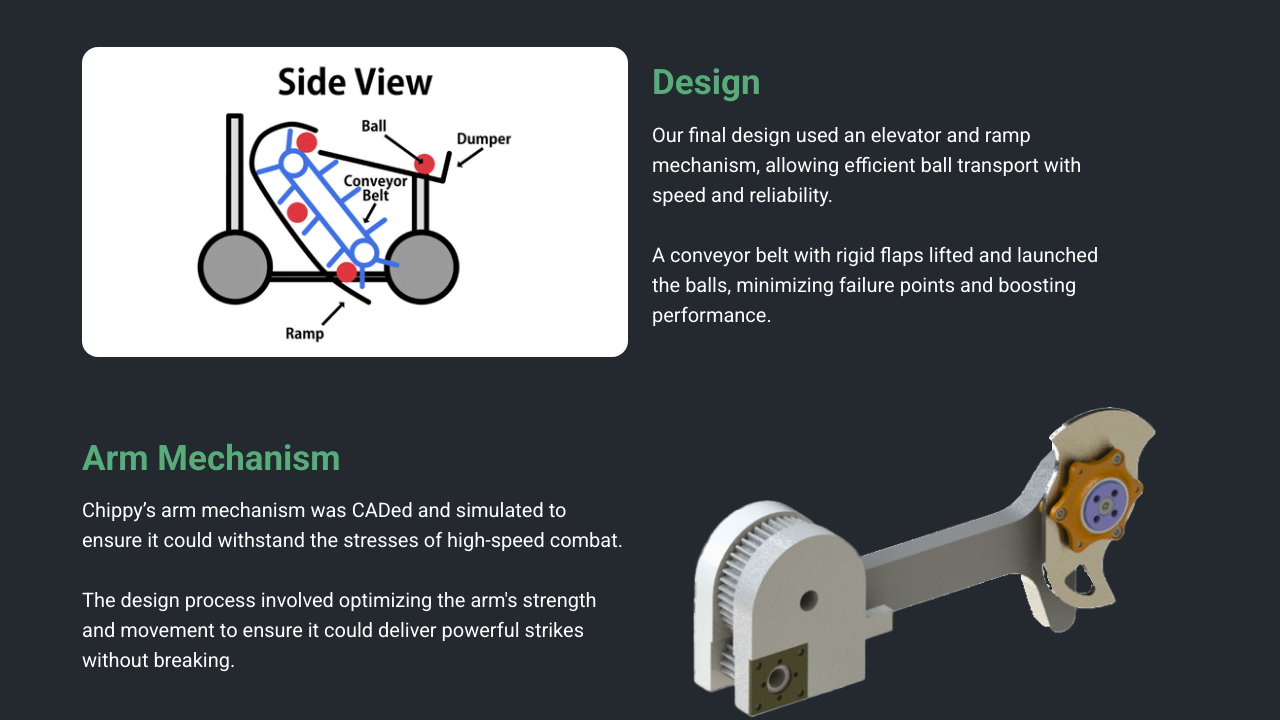
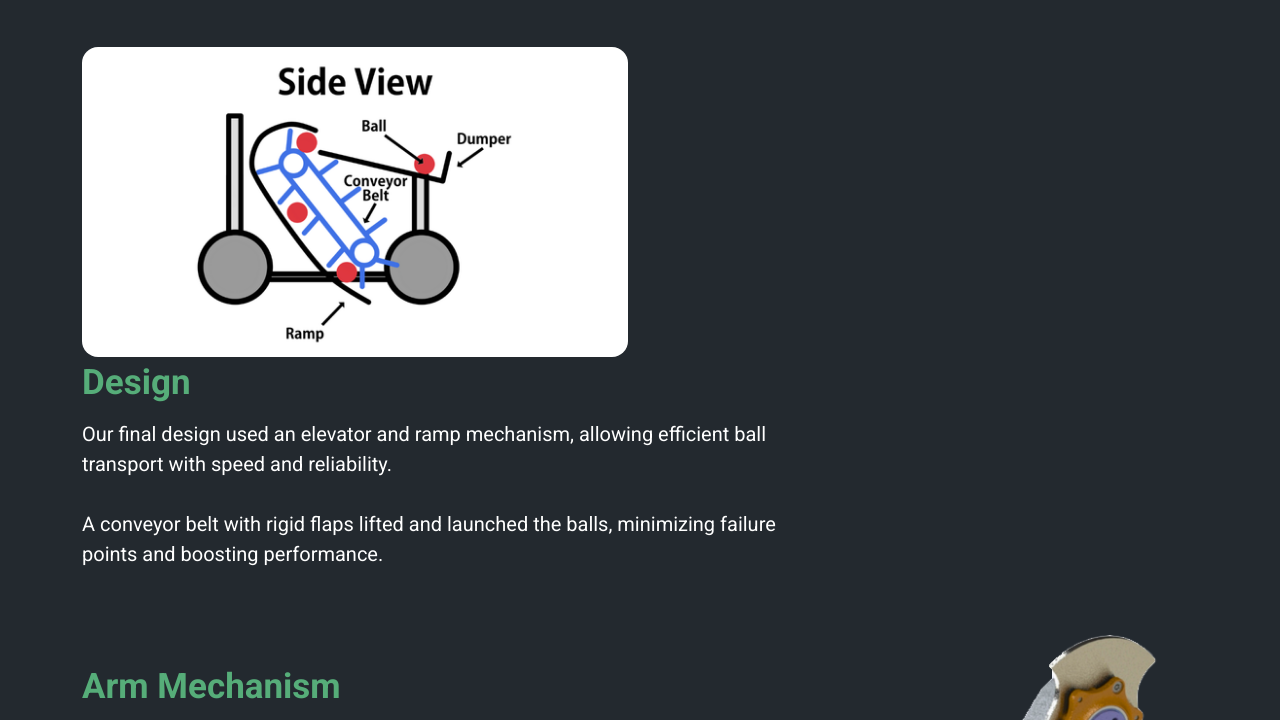
Before and after one commit to AdamBuier/AdamBuier.github.io, a website: page projects/AutonomousRobot.html in a window 1280 px wide. Shown: the part 1101-1821 px from the top of the page. Drawn offline with Linux system fonts and the light colour scheme; files whose address does not match are found by name.

Commit message:
Update AutonomousRobot.html

```diff
--- a/projects/AutonomousRobot.html
+++ b/projects/AutonomousRobot.html
@@ -78,7 +78,7 @@
                     <div class="col-md-6 fs-5 d-flex justify-content-center">
                         <img src="chippy/img/Side View.png" class="img-fluid w-100 rounded-xl" alt="Menacing robot with googly eyes.">
                     </div>
-                    <div class="col-md-5 fs-5">
+                    <div class="col-md-8 fs-5">
                         <div class="section-header">
                         Design
                         </div>
```
